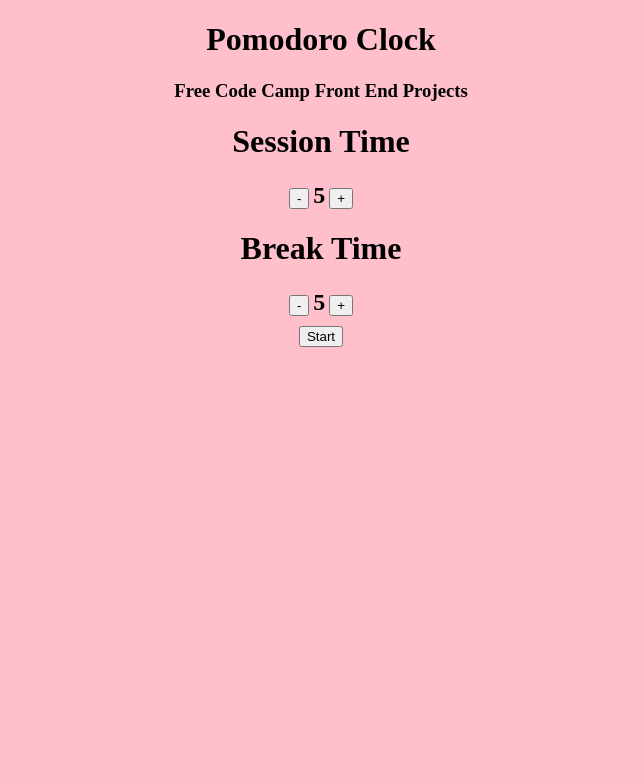
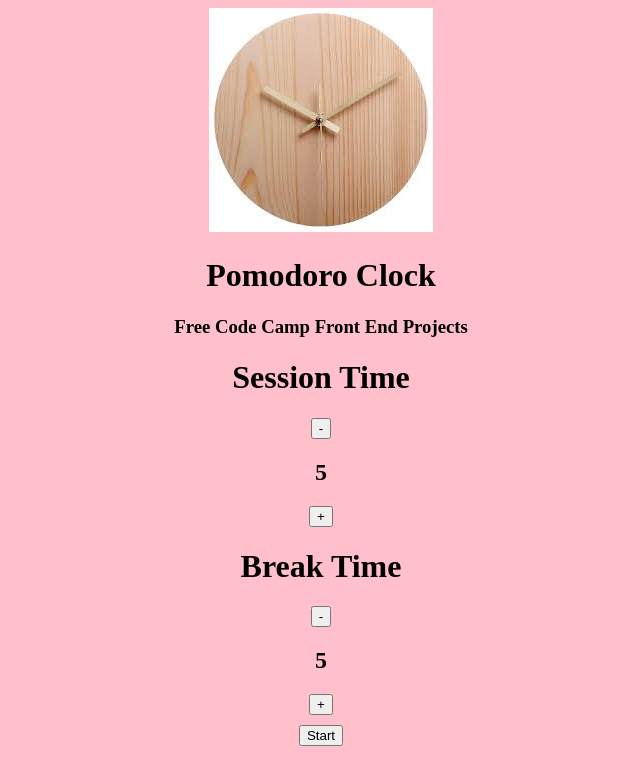
Before and after one commit to hiremathpriya/Practice-repo, a plain HTML site: page play-javascript/index.html in a window 1280 px wide. Shown: the whole page, without its empty margins (319-959 px from the left). Drawn offline with Linux system fonts and the light colour scheme.

Commit message:
css button project

```diff
--- a/play-javascript/index.html
+++ b/play-javascript/index.html
@@ -12,7 +12,9 @@
 
 </head>
 <body>
+
   <div>
+     <img id="Clock"src="images.jpeg" />
     <h1>Pomodoro Clock</h1>
     <h3>Free Code Camp Front End Projects</h3>
     <div id="timeDiv">
--- a/play-javascript/main.js
+++ b/play-javascript/main.js
@@ -6,7 +6,7 @@
 var breakTime = parseInt($("#breakNum").html());
 
 $("#reset").hide();
-//document.getElementById('reset').hide();
+
 
 $("#start").click(function() {
   var counter = setInterval(timer, 1000);
--- a/play-javascript/style.css
+++ b/play-javascript/style.css
@@ -1,7 +1,14 @@
 body{
-  background-color: pink;
+  background-color:pink;
+
+
   text-align: center;
 }
+#Clock{
+  background-color:black;
+}
+}
+
 h2{
   display:inline;
 }
--- /dev/null
+++ b/small-projects/style.css
@@ -0,0 +1,9 @@
+div{
+  height: 50px;
+  width: 50px;
+  border: 4px solid black;
+  background-color: grey;
+  color:yellow;
+  font-family:cursive;
+  box-shadow: 5px 5px 5px #888;
+}
```
Also changed, not shown: small-projects/index.html (added, +10 -0 lines), play-javascript/images.jpeg (added), small-projects/main.js (added), 1 other file.
